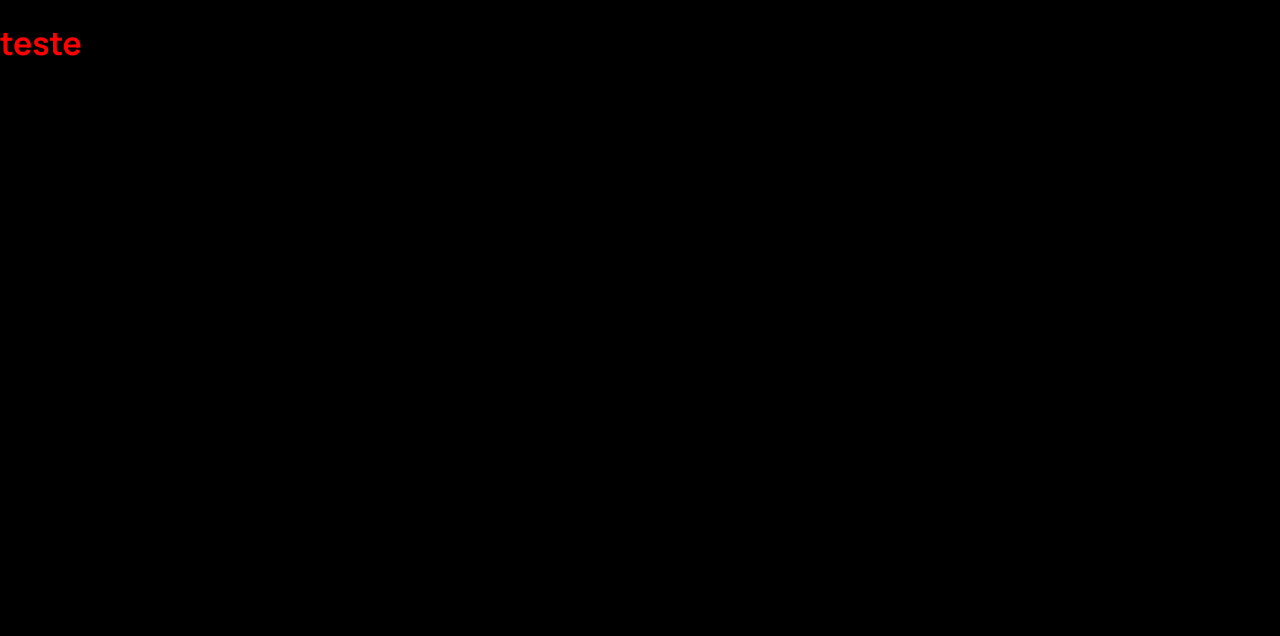
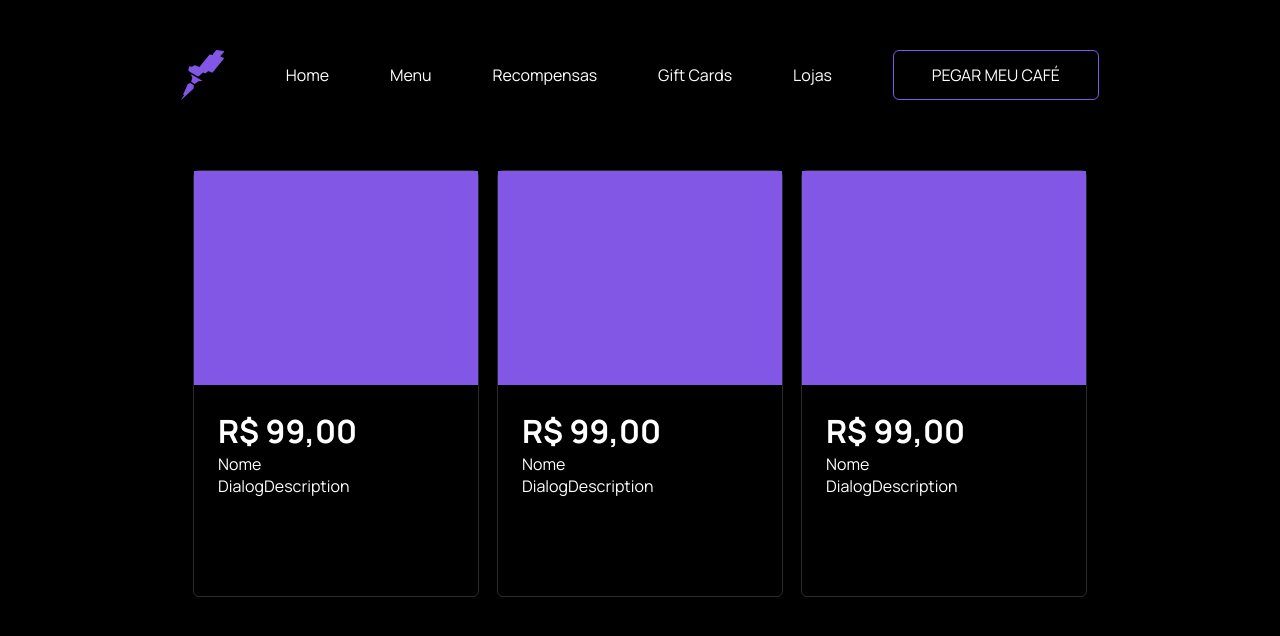
Before and after one commit to VictorCR18/RocketCoffee_, a React (Vite) app: page /menu in a window 1280 px wide. Shown: the top 636 px of the page. Built offline with nearby package versions, Linux system fonts and the light colour scheme.

Commit message:
Adicionando a tela menu

```diff
--- /dev/null
+++ b/src/App.tsx
@@ -0,0 +1,11 @@
+import { Outlet } from "react-router-dom";
+import { Header } from "./components/Header";
+
+export function App() {
+  return (
+    <div>
+      <Header />
+      <Outlet />
+    </div>
+  );
+}
--- /dev/null
+++ b/src/components/Card/index.tsx
@@ -0,0 +1,14 @@
+import "./styles.scss";
+
+export function Card() {
+  return (
+    <div className="content-card">
+      <div className="imageCard"></div>
+      <div className="inforCard">
+        <h1>R$ 99,00</h1>
+        <label>Nome</label>
+        <label>DialogDescription</label>
+      </div>
+    </div>
+  );
+}
--- /dev/null
+++ b/src/components/Card/styles.scss
@@ -0,0 +1,29 @@
+.content-card {
+  width: 284px;
+  height: 425px;
+  background-color: #000000;
+  color: #ffffff;
+  border-radius: 6px;
+  border: 1px #29292e solid;
+}
+
+.content-card:hover {
+  box-shadow: 0px 0px 5px 1px rgba(130, 87, 229, 0.3);
+}
+
+.imageCard {
+  max-height: 214px;
+  width: 100%;
+  height: 100%;
+  background-color: #8257e5;
+}
+
+.inforCard {
+  h1 {
+    margin: 0;
+  }
+  height: 162px;
+  display: flex;
+  flex-direction: column;
+  padding: 24px;
+}
--- a/src/components/Content/index.tsx
+++ b/src/components/Content/index.tsx
@@ -1,6 +1,7 @@
 import Copos from "../../assets/rocket-coffee.png";
 import Flecha from "../../assets/arrow.svg";
 import "./styles.scss";
+import { Link } from "react-router-dom";
 
 export function Content() {
   return (
@@ -9,14 +10,16 @@ export function Content() {
         <label>O café que fará seu código decolar para o próximo nível.</label>
       </div>
       <div className="button-header2">
-        <a href="/">PEGAR MEU CAFÉ </a>
+        <Link to="/">PEGAR MEU CAFÉ </Link>
         <img src={Flecha} />
       </div>
       <div className="titulo-content">
         <h1>Great Coffee</h1>
         <h2>&lt;Great Code/&gt;</h2>
       </div>
-      <div className="copos-content"><img src={Copos}/></div>
+      <div className="copos-content">
+        <img src={Copos} />
+      </div>
     </div>
   );
 }
--- a/src/components/Header/index.tsx
+++ b/src/components/Header/index.tsx
@@ -1,10 +1,11 @@
 import * as Dialog from "@radix-ui/react-dialog";
 
-import Close from "../../assets/menu-buguer-close.svg"
+import Close from "../../assets/menu-buguer-close.svg";
 import LogoD from "../../assets/logo-desktop.svg";
 import LogoM from "../../assets/logo-mobile.svg";
 
 import "./styles.scss";
+import { Link } from "react-router-dom";
 
 export function Header() {
   const Modal = () => (
@@ -19,7 +20,6 @@ export function Header() {
         <Dialog.Overlay className="DialogOverlay" />
         <Dialog.Content className="DialogContent">
           <Dialog.Title className="DialogTitle">
-            {" "}
             <div className="logoModal">
               <img className="union" src={LogoM} />
               <Dialog.Close asChild>
@@ -31,21 +31,31 @@ export function Header() {
           </Dialog.Title>
           <Dialog.Description className="DialogDescription">
             <div className="navbar-modal">
-              <a href="/" className="label-header">
-                Home
-              </a>
-              <a href="/" className="label-header">
-                Menu
-              </a>
-              <a href="/" className="label-header">
-                Recompensas
-              </a>
-              <a href="/" className="label-header">
-                Gift Cards
-              </a>
-              <a href="/" className="label-header">
-                Lojas
-              </a>
+              <Dialog.Close asChild>
+                <Link to="/" className="label-header">
+                  Home
+                </Link>
+              </Dialog.Close>
+              <Dialog.Close asChild>
+                <Link to="/menu" className="label-header">
+                  Menu
+                </Link>
+              </Dialog.Close>
+              <Dialog.Close asChild>
+                <Link to="/" className="label-header">
+                  Recompensas
+                </Link>
+              </Dialog.Close>
+              <Dialog.Close asChild>
+                <Link to="/" className="label-header">
+                  Gift Cards
+                </Link>
+              </Dialog.Close>
+              <Dialog.Close asChild>
+                <Link to="/" className="label-header">
+                  Lojas
+                </Link>
+              </Dialog.Close>
             </div>
           </Dialog.Description>
         </Dialog.Content>
@@ -66,14 +76,14 @@ export function Header() {
           <img className="logoD" src={LogoD} />
         </div>
         <div className="links-header">
-          <a href="/">Home</a>
-          <a href="/">Menu</a>
-          <a href="/">Recompensas</a>
-          <a href="/">Gift Cards</a>
-          <a href="/">Lojas</a>
+          <Link to="/">Home</Link>
+          <Link to="/menu">Menu</Link>
+          <Link to="/">Recompensas</Link>
+          <Link to="/">Gift Cards</Link>
+          <Link to="/">Lojas</Link>
         </div>
         <div className="button-header">
-          <a href="/">PEGAR MEU CAFÉ</a>
+          <Link to="/">PEGAR MEU CAFÉ</Link>
         </div>
       </nav>
     </div>
--- /dev/null
+++ b/src/pages/ErroPage/index.tsx
@@ -0,0 +1,3 @@
+export function ErroPage(){
+    return <h1>Erro 404</h1>
+}
--- a/src/pages/Home/index.tsx
+++ b/src/pages/Home/index.tsx
@@ -1,4 +1,3 @@
-import { Header } from "../../components/Header"
 import { Content } from "../../components/Content";
 import Blur1 from "../../assets/blur-1.png";
 import Blur2 from "../../assets/blur-2.png";
@@ -9,7 +8,6 @@ export function Home(){
         <div className="content-home">
             <img id="blur1" src={Blur1}/>
             <img id="blur2" src={Blur2}/>
-            <Header />
             <Content />
         </div>
     )
--- a/src/pages/Menu/index.tsx
+++ b/src/pages/Menu/index.tsx
@@ -1,9 +1,13 @@
+import { Card } from "../../components/Card";
+
 import "./styles.scss";
 
 export function Menu(){
     return(
-        <div>
-            <h1>teste</h1>
+        <div className="content-menu">
+            <Card />
+            <Card />
+            <Card />
         </div>
     )
 }
--- a/src/pages/Menu/styles.scss
+++ b/src/pages/Menu/styles.scss
@@ -1,3 +1,10 @@
-h1{
-    color: red;
+.content-menu {
+  width: 100%;
+  height: 100%;
+  margin-top: 30px;
+  display: grid;
+  grid-template-columns: repeat(auto-fit, minmax(64px, 304px));
+  justify-content: center;
+  justify-items: center;
+  row-gap: 20px;
 }
--- a/src/routes/index.tsx
+++ b/src/routes/index.tsx
@@ -2,14 +2,23 @@ import { createBrowserRouter } from "react-router-dom";
 
 import { Home } from "../pages/Home";
 import { Menu } from "../pages/Menu";
+import { ErroPage } from "../pages/ErroPage";
+import { App } from "../App";
 
 export const router = createBrowserRouter([
   {
     path: "/",
-    element: <Home />,
-  },
-  {
-    path: "/menu",
-    element: <Menu />,
+    element: <App />,
+    errorElement: <ErroPage />,
+    children: [
+      {
+        path: "/",
+        element: <Home />,
+      },
+      {
+        path: "/menu",
+        element: <Menu />,
+      },
+    ],
   },
 ]);
--- a/src/styles.scss
+++ b/src/styles.scss
@@ -12,7 +12,8 @@
   font-family: "Manrope", sans-serif;
 }
 
-html, body {
+html,
+body {
   margin: 0;
   padding: 0;
   background-color: #000000;
@@ -29,6 +30,7 @@ html, body {
   left: 0px;
   position: fixed;
   pointer-events: none;
+  user-select: none;
 }
 
 #blur2 {
@@ -40,10 +42,11 @@ html, body {
   right: 0px;
   position: fixed;
   pointer-events: none;
+  user-select: none;
 }
 
 @media (max-width: 940px) {
-  #blur2{
+  #blur2 {
     display: none;
   }
 }
```
